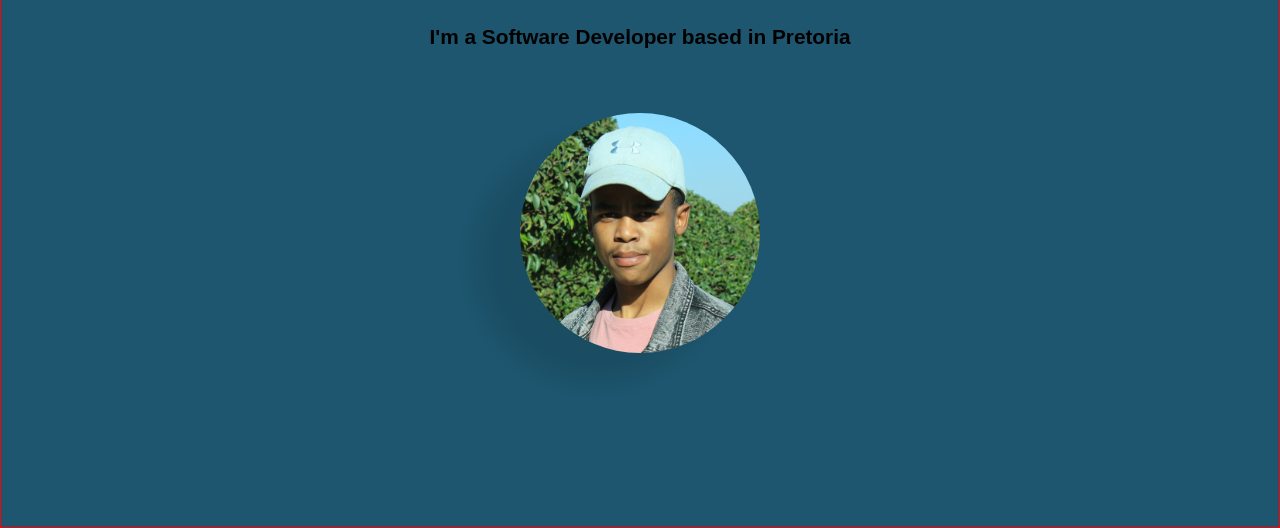
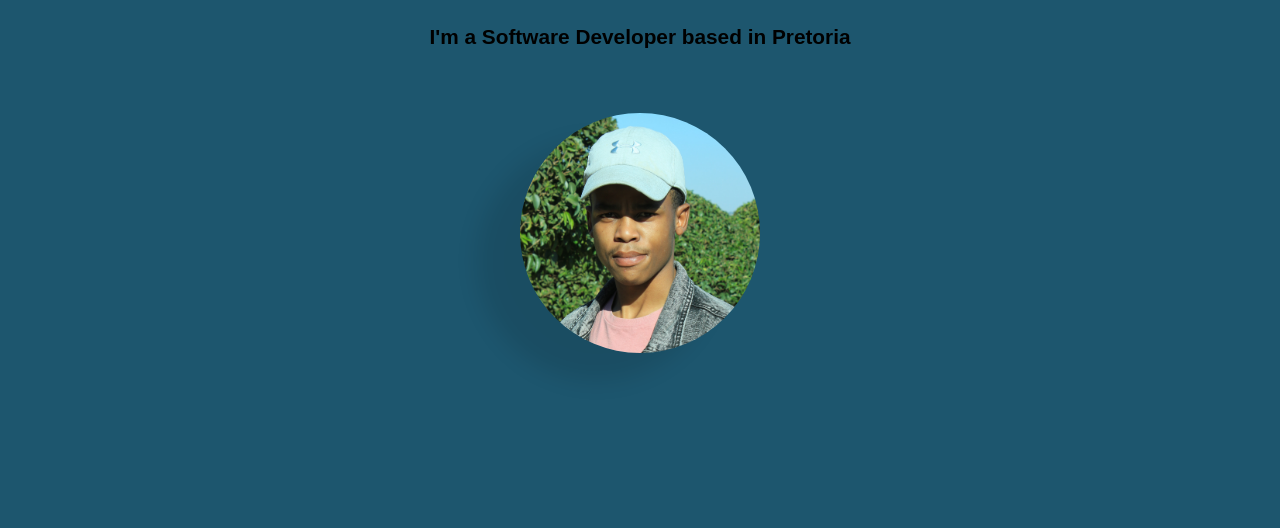
Before and after one commit to katlegomaphango/katlegomaphango.github.io, a plain HTML site: page index.html in a window 1280 px wide. Shown: the part 272-800 px from the top of the page. Drawn offline with Linux system fonts and the light colour scheme.

Commit message:
remove red border

```diff
--- a/custom.css
+++ b/custom.css
@@ -44,7 +44,7 @@ nav a {
 .projects,
 .contact {
     height: calc(100vh - 2.5rem);
-    border: 1px solid red;
+    border: 1px solid transparent;
 }
 
 .home-containter {
```
